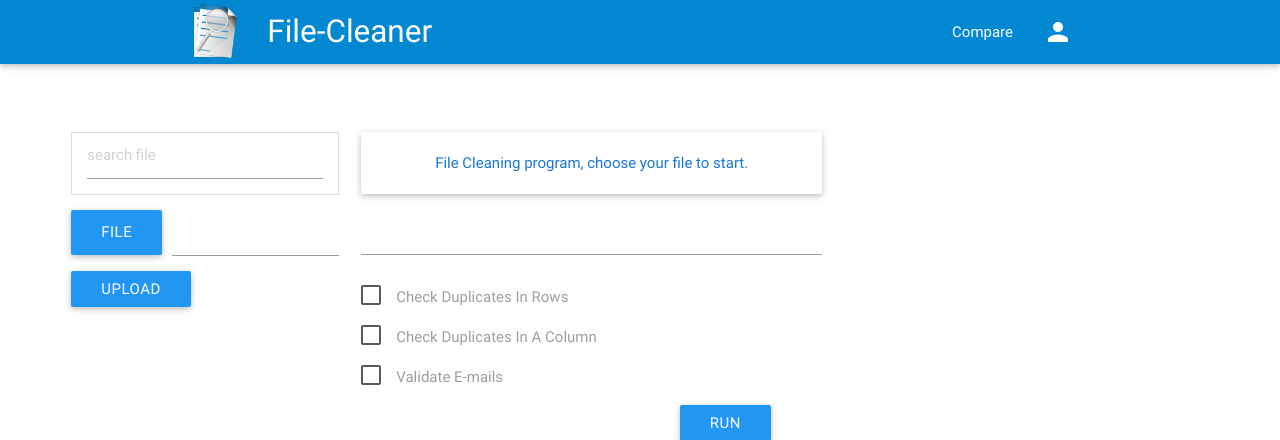
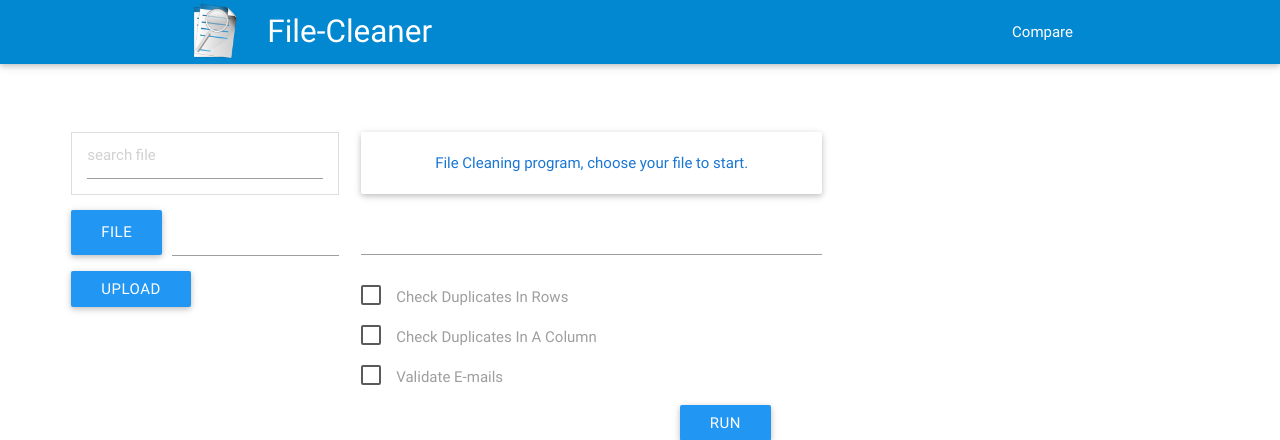
Before and after one commit to thechristian/filecleaner, a Flask app: page / in a window 1280 px wide. Shown: the top 440 px of the page. Run offline with Flask 2, Linux system fonts and the light colour scheme; a user stored in the database is signed in; some libraries are stand-ins or nearby versions.

Commit message:
remove person icon indicating user account

```diff
--- a/templates/navs/main.html
+++ b/templates/navs/main.html
@@ -3,7 +3,7 @@
 		<a id="logo-container" href="/" class="brand-logo">File-Cleaner</a>
 	  <ul class="right hide-on-med-and-down">
 	    <li><a href="/compare">Compare</a></li>
-		<li><a class="dropdown-trigger" href="#!" data-target="dropdown1"> <i class="material-icons">person</i> </a></li>
+		<!-- <li><a class="dropdown-trigger" href="#!" data-target="dropdown1"><i class="material-icons">person</i> </a></li> -->
 	  </ul>
 	  <a href="#" data-activates="nav-mobile" class="button-collapse"><i class="material-icons">menu</i></a>
 	</div>
```
